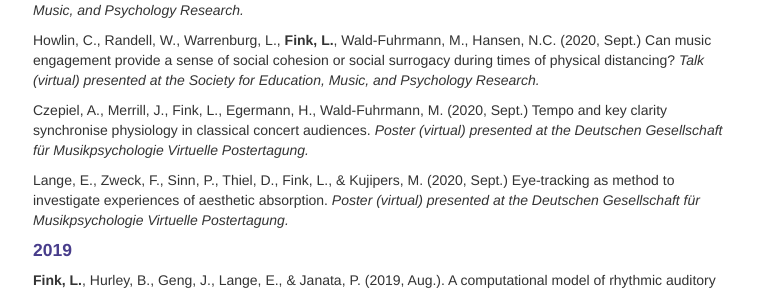
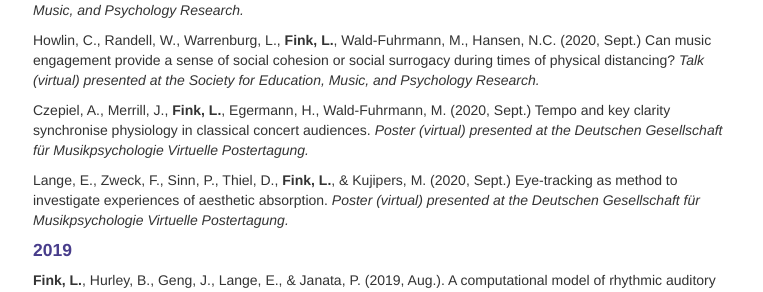
Before and after one commit to lkfink/lkfink.github.io, a Jekyll site: the page built from pages/pubs.md, in a window 1280 px wide and 900 px high, scrolled down 957 px. Shown: the part 158-450 px from the top of the window, without its empty margins (257-1020 px from the left). Built offline with Jekyll 4.4.1, drawn with Linux system fonts in a browser that asks for light colours.

Commit message:
fix formatting

```diff
--- a/pages/pubs.md
+++ b/pages/pubs.md
@@ -83,9 +83,9 @@ J. Lane & **L. Fink** (Eds.). (2017). *Allen Otte Folio.* [Preview ![Program as
 
 Howlin, C., Randell, W., Warrenburg, L., **Fink, L.**, Wald-Fuhrmann, M., Hansen, N.C. (2020, Sept.) Can music engagement provide a sense of social cohesion or social surrogacy during times of physical distancing? *Talk (virtual) presented at the Society for Education, Music, and Psychology Research.*
 
-Czepiel, A., Merrill, J., Fink, L., Egermann, H., Wald-Fuhrmann, M. (2020, Sept.) Tempo and key clarity synchronise physiology in classical concert audiences. *Poster (virtual) presented at the Deutschen Gesellschaft für Musikpsychologie Virtuelle Postertagung.*
+Czepiel, A., Merrill, J., **Fink, L.**, Egermann, H., Wald-Fuhrmann, M. (2020, Sept.) Tempo and key clarity synchronise physiology in classical concert audiences. *Poster (virtual) presented at the Deutschen Gesellschaft für Musikpsychologie Virtuelle Postertagung.*
 
-Lange, E., Zweck, F., Sinn, P., Thiel, D., Fink, L., & Kujipers, M. (2020, Sept.) Eye-tracking as method to investigate experiences of aesthetic absorption. *Poster (virtual) presented at the Deutschen Gesellschaft für Musikpsychologie Virtuelle Postertagung.*
+Lange, E., Zweck, F., Sinn, P., Thiel, D., **Fink, L.**, & Kujipers, M. (2020, Sept.) Eye-tracking as method to investigate experiences of aesthetic absorption. *Poster (virtual) presented at the Deutschen Gesellschaft für Musikpsychologie Virtuelle Postertagung.*
 
 
 #### 2019
```
